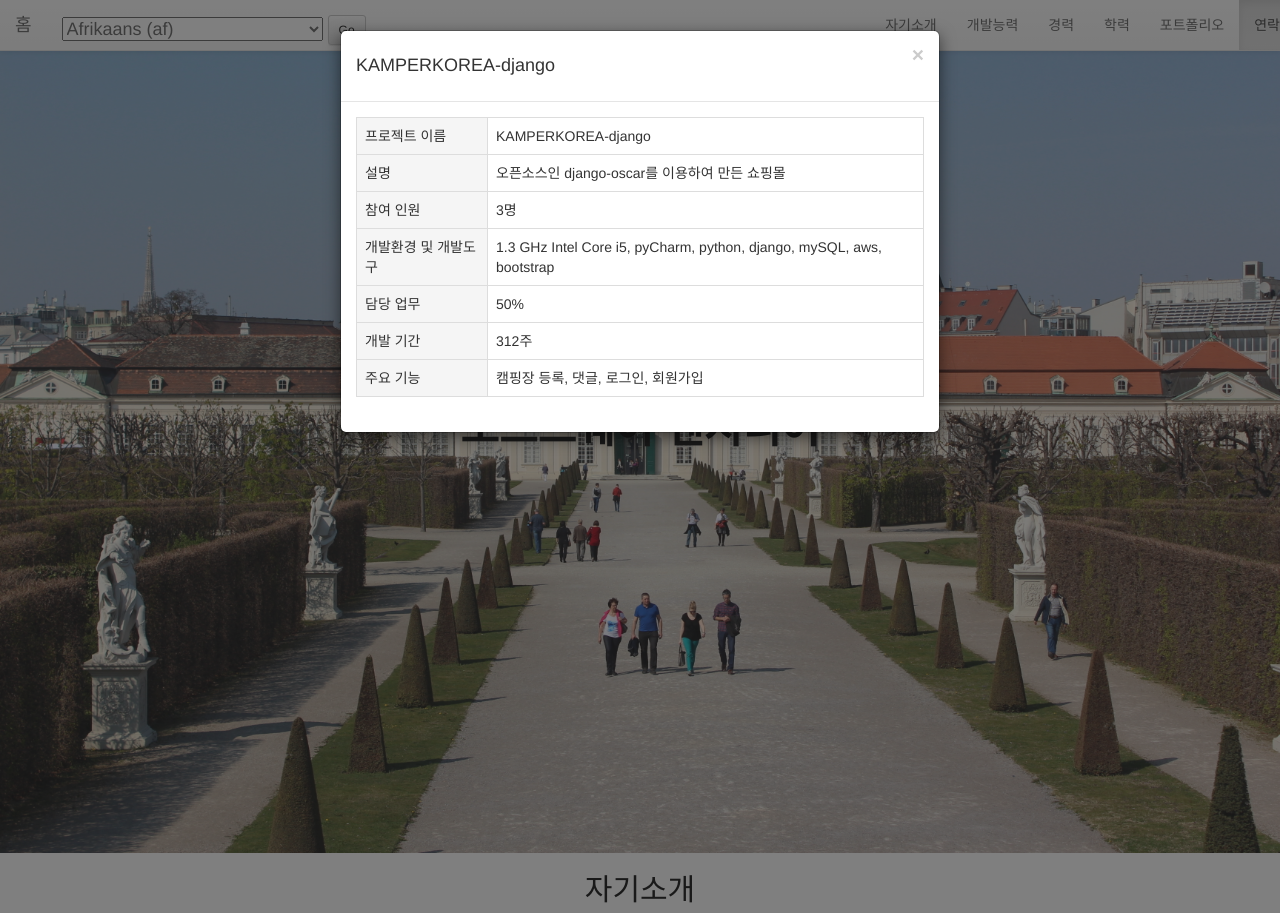
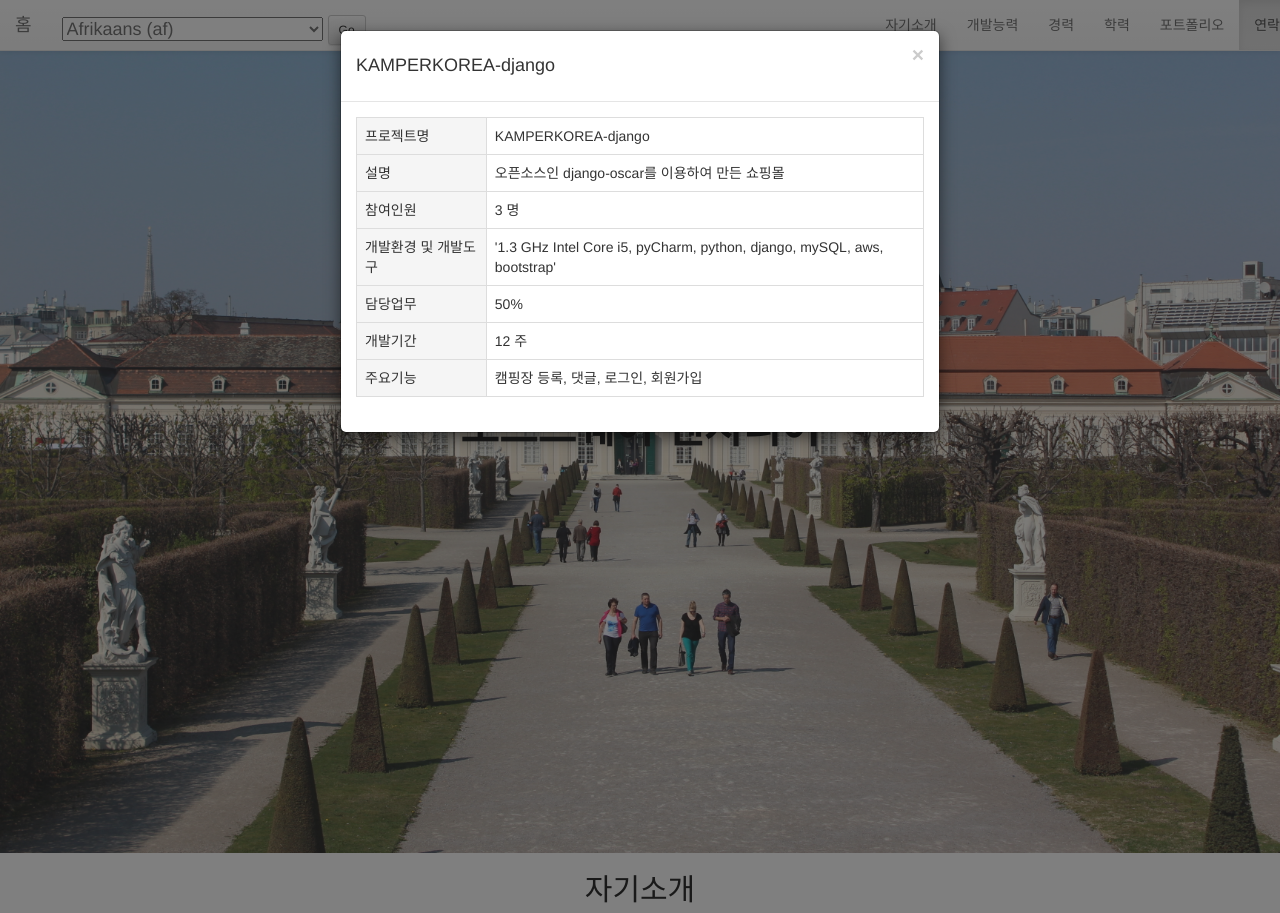
Before and after one commit to paige0701/onlineportfolio, a Django app: template portfolio/templates/home.html in a window 1280 px wide, after a click that opens the changed part. Run offline with Django 3.2, Linux system fonts and the light colour scheme; the template is opened without the code that fills it, so the values that code supplies are empty; some libraries are stand-ins or nearby versions.

Commit message:
updated translation

```diff
--- a/portfolio/templates/portfolio.html
+++ b/portfolio/templates/portfolio.html
@@ -8,35 +8,35 @@
     <div class="row">
         <div class="col-sm-3">
             <a href="#demo" data-toggle="collapse">
-                <img src="/media/kamper.png" class="img-circle portfoliophoto" alt="Random Name" width="150" height="150"
+                <img src="/media/kamper.png" class="img-circle portfoliophoto" alt="Random Name" width="150" height="200"
                      data-toggle="modal" data-target="#myModal1">
             </a>
-            <p>KAMPER</p>
-            <p>django, python, elastic beanstalk</p>
+{#            <p>KAMPER</p>#}
+{#            <p>django, python, elastic beanstalk</p>#}
         </div>
         <div class="col-sm-3">
             <a href="#demo" data-toggle="collapse">
-                <img src="/media/kamper2.png" class="img-circle portfoliophoto" alt="Random Name" width="150" height="150"
+                <img src="/media/kamper2.png" class="img-circle portfoliophoto" alt="Random Name" width="150" height="200"
                      data-toggle="modal" data-target="#myModal2">
             </a>
-            <p>KAMPER</p>
-            <p>python, flask, aws</p>
+{#            <p>KAMPER</p>#}
+{#            <p>python, flask, aws</p>#}
         </div>
         <div class="col-sm-3">
             <a href="#demo" data-toggle="collapse">
-                <img src="/media/node.png" class="img-circle portfoliophoto" alt="Random Name" width="150" height="150"
+                <img src="/media/node.png" class="img-circle portfoliophoto" alt="Random Name" width="150" height="200"
                      data-toggle="modal" data-target="#myModal3">
             </a>
-            <p>Yelpcamp</p>
-            <p>node,js</p>
+{#            <p>Yelpcamp</p>#}
+{#            <p>node,js</p>#}
         </div>
         <div class="col-sm-3">
             <a href="#demo" data-toggle="collapse">
-                <img src="/media/java.png" class="img-circle portfoliophoto" alt="Random Name" width="150" height="150"
+                <img src="/media/java.png" class="img-circle portfoliophoto" alt="Random Name" width="150" height="200"
                      data-toggle="modal" data-target="#myModal4">
             </a>
-            <p>TRIPLAN</p>
-            <p>travel planning site</p>
+{#            <p>TRIPLAN</p>#}
+{#            <p>travel planning site</p>#}
         </div>
     </div>
 
@@ -55,7 +55,7 @@
                 <div>
                     <table class="table table-bordered">
                         <tr>
-                            <td class="active">{% trans '프로젝트 이름' %}</td>
+                            <td class="active">{% trans '프로젝트명' %}</td>
                             <td>KAMPERKOREA-django</td>
                         </tr>
                         <tr>
@@ -63,23 +63,23 @@
                             <td>{% trans '오픈소스인 django-oscar를 이용하여 만든 쇼핑몰' %}</td>
                         </tr>
                         <tr>
-                            <td class="active">{% trans '참여 인원' %}</td>
-                            <td>{% trans '3명' %}</td>
+                            <td class="active">{% trans '참여인원' %}</td>
+                            <td>3 {% trans '명' %}</td>
                         </tr>
                         <tr>
                             <td class="active">{% trans '개발환경 및 개발도구' %}</td>
-                            <td>{% trans '1.3 GHz Intel Core i5, pyCharm, python, django, mySQL, aws, bootstrap' %}</td>
+                            <td>'1.3 GHz Intel Core i5, pyCharm, python, django, mySQL, aws, bootstrap'</td>
                         </tr>
                         <tr>
-                            <td class="active">{% trans '담당 업무' %}</td>
+                            <td class="active">{% trans '담당업무' %}</td>
                             <td>50%</td>
                         </tr>
                         <tr>
-                            <td class="active">{% trans '개발 기간' %}</td>
-                            <td>3{% trans '12주' %}</td>
+                            <td class="active">{% trans '개발기간' %}</td>
+                            <td>12 {% trans '주' %}</td>
                         </tr>
                         <tr>
-                            <td class="active">{% trans '주요 기능' %}</td>
+                            <td class="active">{% trans '주요기능' %}</td>
                             <td>{% trans '캠핑장 등록, 댓글, 로그인, 회원가입' %}</td>
                         </tr>
                     </table>
@@ -105,64 +105,75 @@
                 <div>
                     <table class="table table-bordered">
                         <tr >
-                            <td class="active">{% trans '프로젝트 이름' %}</td>
+                            <td class="active">{% trans '프로젝트명' %}</td>
                             <td>KAMPERKOREA-flask</td>
                         </tr>
                         <tr>
                             <td class="active">{% trans '설명' %}</td>
-                            <td>{% trans '' %}</td>
+                            <td>{% trans 'flask를 이용하여 ecommerce website 구현' %}</td>
                         </tr>
                         <tr>
-                            <td class="active">{% trans '참여 인원' %}</td>
-                            <td>{% trans '2명' %}</td>
+                            <td class="active">{% trans '참여인원' %}</td>
+                            <td>2 {% trans '명' %}</td>
                         </tr>
                         <tr>
                             <td class="active">{% trans '개발환경 및 개발도구' %}</td>
-                            <td>{% trans '1.3 GHz Intel Core i5, pyCharm, python, flask, mySQL, aws, bootstrap' %}</td>
+                            <td>1.3 GHz Intel Core i5, pyCharm, python, flask, mySQL, sqlalchemy, aws, bootstrap</td>
                         </tr>
                         <tr>
-                            <td class="active">{% trans '담당 업무' %}</td>
+                            <td class="active">{% trans '담당업무' %}</td>
                             <td>50%</td>
                         </tr>
                         <tr>
-                            <td class="active">{% trans '개발 기간' %}</td>
-                            <td>3{% trans '12주' %}</td>
+                            <td class="active">{% trans '개발기간' %}</td>
+                            <td>15 {% trans '주' %}</td>
                         </tr>
                         <tr>
-                            <td class="active">{% trans '주요 기능' %}</td>
-                            <td>{% trans '캠핑장 등록, 댓글, 로그인, 회원가입' %}</td>
+                            <td class="active">{% trans '주요기능' %}</td>
+                            <td>{% trans '페이팔 결제, 지도를 통한 위치 파악, 하우징 예약, 장바구니기능' %}</td>
+                        </tr>
+                        <tr>
+                            <td class="active">{% trans '느낀점' %}</td>
+                            <td>{% trans '페이팔 결제, 지도를 통한 위치 파악, 하우징 예약, 장바구니기능' %}</td>
                         </tr>
                     </table>
                 </div>
 
                 <div class="thumbnail">
                      <div class="caption-full">
-                        <h3><strong>메인페이지</strong></h3>
-                        <p>전체적인 레이아웃 및 디자인</p>
+                        <h3><strong>{% trans '메인페이지' %}</strong></h3>
+                        <p>{% trans '전체적인 레이아웃 및 디자인' %}</p>
                     </div>
                     <img class='image-responsive modal-photo' src='/media/kamper2/front.png' >
+                </div>
+                <div class="thumbnail">
+                     <div class="caption-full">
+                        <h3><strong>{% trans '디테일 페이지' %}</strong></h3>
+                        <p>{% trans '레이아웃 및 결제로 연결, 장바구니에 업데이트' %}</p>
+                    </div>
+                    <img class='image-responsive modal-photo' src='/media/kamper2/detail.png' >
                 </div>
 
                 <div class="thumbnail">
                     <div class="caption-full">
-                        <h3><strong>카테고리</strong></h3>
-                        <p>전체적인 레이아웃 및 디자인</p>
+                        <h3><strong>{% trans '카테고리' %}</strong></h3>
+                        <p>{% trans '전체적인 레이아웃 및 디자인' %}</p>
                     </div>
                     <img class='image-responsive modal-photo' src='/media/kamper2/choose.png' >
                 </div>
 
                 <div class="thumbnail">
                     <div class="caption-full">
-                        <h3><strong>지도</strong></h3>
-                        <p>Ajax로 통신하여 지도를 드레그 하면 해당 범위 안에 있는 아이템을 불러온다 (googlemap API이용)</p>
+                        <h3><strong>{% trans '지도' %}</strong></h3>
+                        <p>{% trans 'Ajax로 통신하여 지도를 드레그 하면 해당 범위 안에 있는 아이템을 불러온다 (googlemap API이용)' %}</p>
                     </div>
                     <img class='image-responsive modal-photo' src='/media/kamper2/maps.png' >
                 </div>
 
                 <div class="thumbnail">
                     <div class="caption-full">
-                        <h3><strong>페이팔 결제</strong></h3>
-                        <p>Paypalsdk 를 이용하여 실제로 paypal을 이용하여 결제 기능 완료</p>
+                        <h3><strong>{% trans '페이팔 결제' %}</strong></h3>
+                        <p>{% trans 'Paypalsdk 를 이용하여 실제로 paypal을 이용하여 결제 기능 완료' %}</p>
                     </div>
                     <img class='image-responsive modal-photo' src='/media/kamper2/paypal.png' >
                 </div>
@@ -188,7 +199,7 @@
                 <div>
                     <table class="table table-bordered">
                         <tr >
-                            <td class="active">{% trans '프로젝트 이름' %}</td>
+                            <td class="active">{% trans '프로젝트명' %}</td>
                             <td>YelpCamp</td>
                         </tr>
                         <tr>
@@ -196,23 +207,23 @@
                             <td>{% trans '캠핑장을 모아놓은 사이트이다' %}</td>
                         </tr>
                         <tr>
-                            <td class="active">{% trans '참여 인원' %}</td>
-                            <td>{% trans '1명' %}</td>
+                            <td class="active">{% trans '참여인원' %}</td>
+                            <td>1{% trans '명' %}</td>
                         </tr>
                         <tr>
                             <td class="active">{% trans '개발환경 및 개발도구' %}</td>
-                            <td>{% trans 'Cloud9, node.js, mongoDB, express' %}</td>
+                            <td>'Cloud9, node.js, mongoDB, express'</td>
                         </tr>
                         <tr>
-                            <td class="active">{% trans '담당 업무' %}</td>
+                            <td class="active">{% trans '담당업무' %}</td>
                             <td>100%</td>
                         </tr>
                         <tr>
-                            <td class="active">{% trans '개발 기간' %}</td>
-                            <td>3{% trans '주' %}</td>
+                            <td class="active">{% trans '개발기간' %}</td>
+                            <td>3 {% trans '주' %}</td>
                         </tr>
                         <tr>
-                            <td class="active">{% trans '주요 기능' %}</td>
+                            <td class="active">{% trans '주요기능' %}</td>
                             <td>{% trans '캠핑장 등록, 댓글, 로그인, 회원가입' %}</td>
                         </tr>
 
@@ -243,7 +254,7 @@
                 <div>
                     <table class="table table-bordered">
                         <tr >
-                            <td class="active">{% trans '프로젝트 이름' %}</td>
+                            <td class="active">{% trans '프로젝트명' %}</td>
                             <td>Triplan</td>
                         </tr>
                         <tr>
@@ -251,23 +262,23 @@
                             <td>{% trans '캠핑장을 모아놓은 사이트이다' %}</td>
                         </tr>
                         <tr>
-                            <td class="active">{% trans '참여 인원' %}</td>
-                            <td>{% trans '1명' %}</td>
+                            <td class="active">{% trans '참여인원' %}</td>
+                            <td>1 {% trans '명' %}</td>
                         </tr>
                         <tr>
                             <td class="active">{% trans '개발환경 및 개발도구' %}</td>
-                            <td>{% trans 'Cloud9, node.js, mongoDB, express' %}</td>
+                            <td>'Cloud9, node.js, mongoDB, express'</td>
                         </tr>
                         <tr>
-                            <td class="active">{% trans '담당 업무' %}</td>
+                            <td class="active">{% trans '담당업무' %}</td>
                             <td>100%</td>
                         </tr>
                         <tr>
-                            <td class="active">{% trans '개발 기간' %}</td>
-                            <td>3{% trans '주' %}</td>
+                            <td class="active">{% trans '개발기간' %}</td>
+                            <td>4 {% trans '주' %}</td>
                         </tr>
                         <tr>
-                            <td class="active">{% trans '주요 기능' %}</td>
+                            <td class="active">{% trans '주요기능' %}</td>
                             <td>{% trans '캠핑장 등록, 댓글, 로그인, 회원가입' %}</td>
                         </tr>
 
```
Also changed, not shown: locale/en/LC_MESSAGES/django.po, 1 other file.
